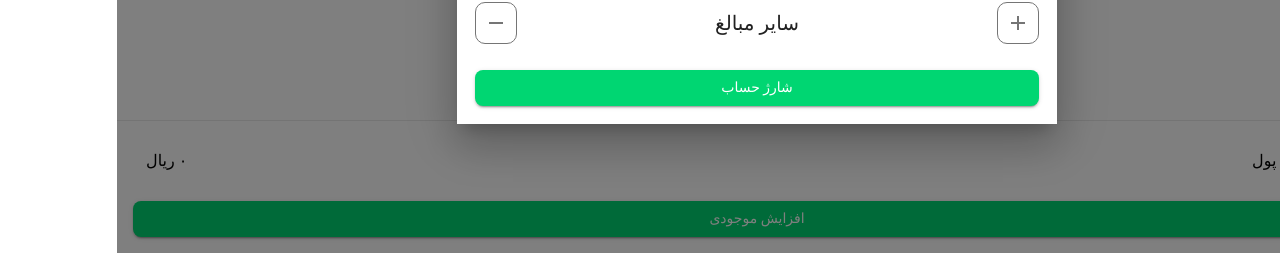
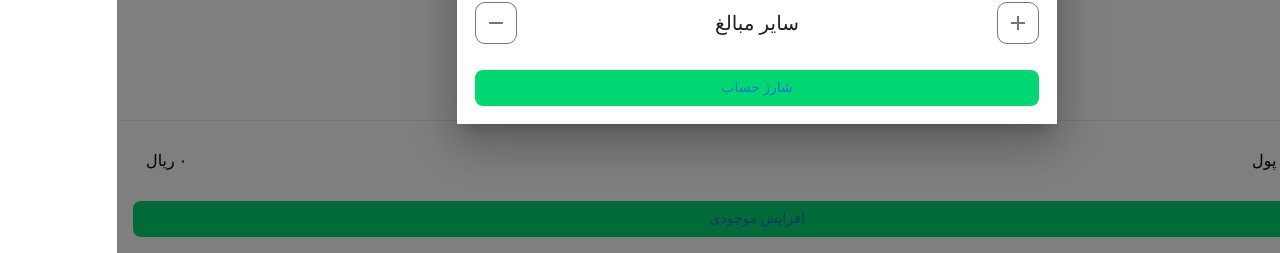
Before and after one commit to ms-moradi/snapp, a React (Create React App) app: page /payment in a window 1280 px wide. Shown: the part 547-800 px from the top of the page. Built offline with nearby package versions, Linux system fonts and the light colour scheme.

Commit message:
add props variant

```diff
--- a/src/components/button/button.jsx
+++ b/src/components/button/button.jsx
@@ -1,9 +1,9 @@
 import Button from '@mui/material/Button';
 
 
-const CustomButton =({title})=>{
+const CustomButton =({title, variant})=>{
     return(
-        <Button variant='contained' style={{width:'100%', borderRadius:'8px',backgroundColor:'#00D672'}}>
+        <Button variant={variant} style={{width:'100%', borderRadius:'8px',backgroundColor:'#00D672'}}>
             {title}
         </Button>
     )
```
